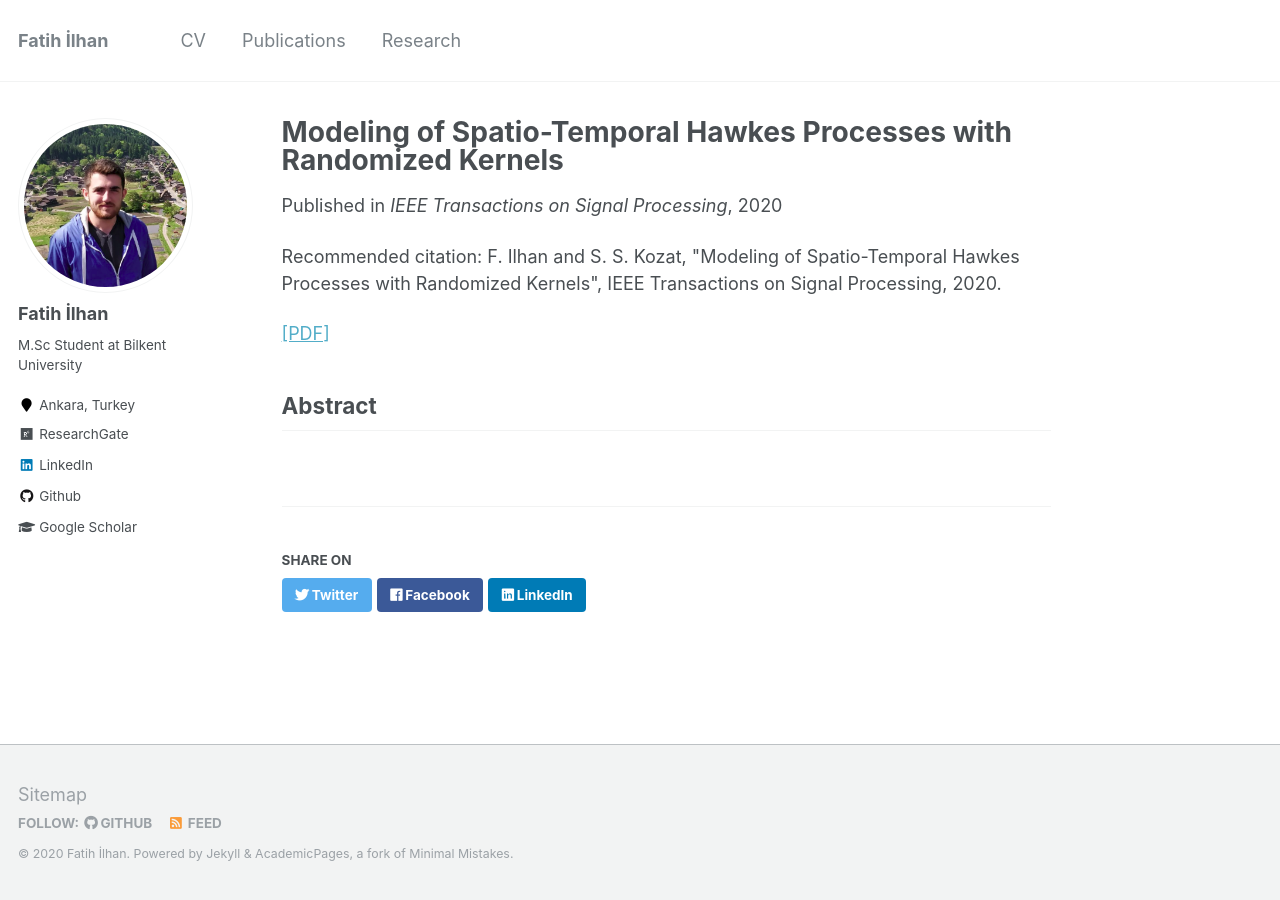
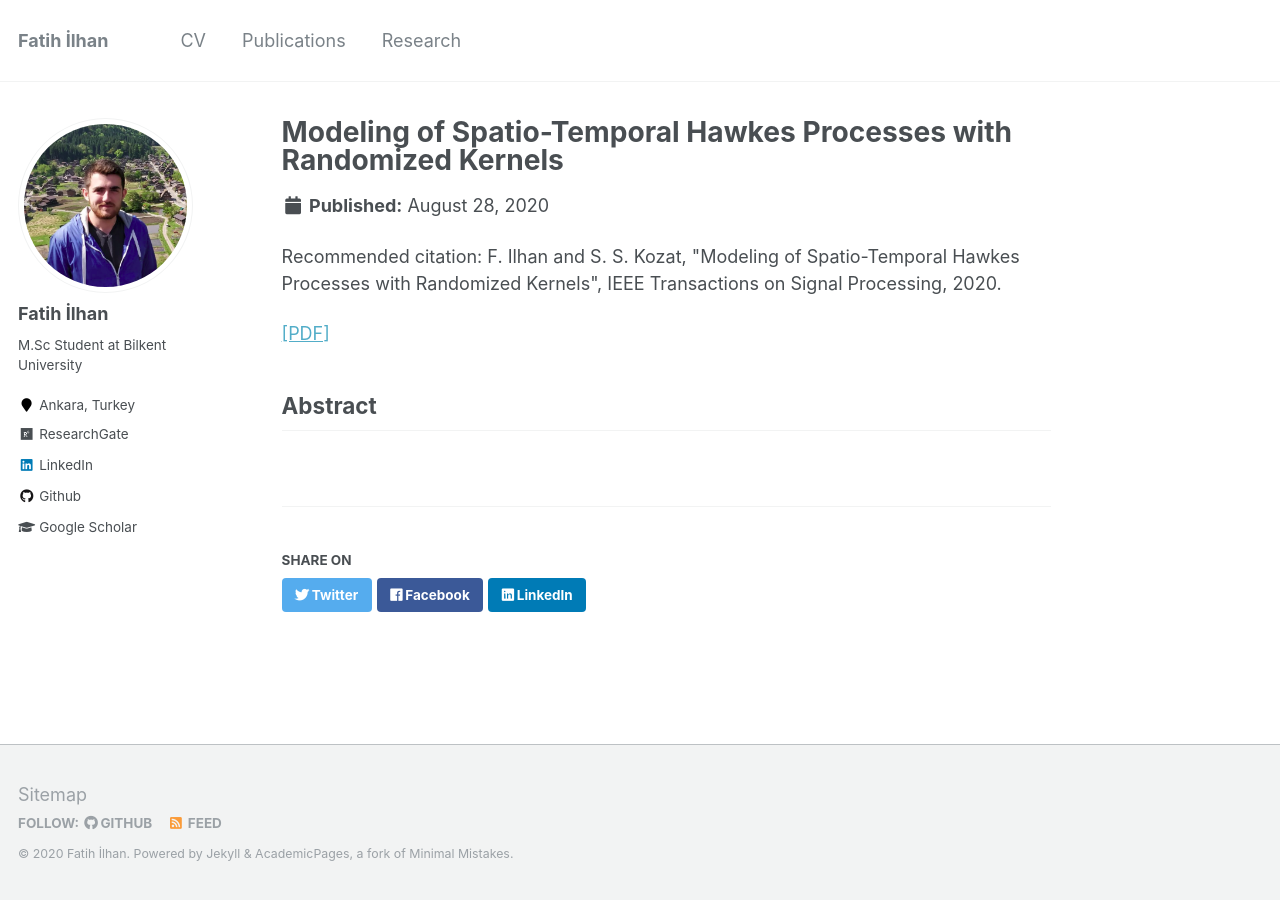
Before and after one commit to fatih-ilhan/fatih-ilhan.github.io, a Jekyll site: the page built from _publications/STHP.md, in a window 1280 px wide. Built offline with Jekyll 4.4.1, drawn with Linux system fonts in a browser that asks for light colours.

Commit message:
update publications

```diff
--- a/_publications/STHP.md
+++ b/_publications/STHP.md
@@ -2,8 +2,6 @@
 title: "Modeling of Spatio-Temporal Hawkes Processes with Randomized Kernels"
 collection: publications
 permalink: /publications/STHP
-venue: "IEEE Transactions on Signal Processing"
-date: 2020-1-1
 citation: F. Ilhan and S. S. Kozat, "Modeling of Spatio-Temporal Hawkes Processes with Randomized Kernels", IEEE Transactions on Signal Processing, 2020.
 ---
 [[PDF]](https://arxiv.org/pdf/2003.03463.pdf)
```
